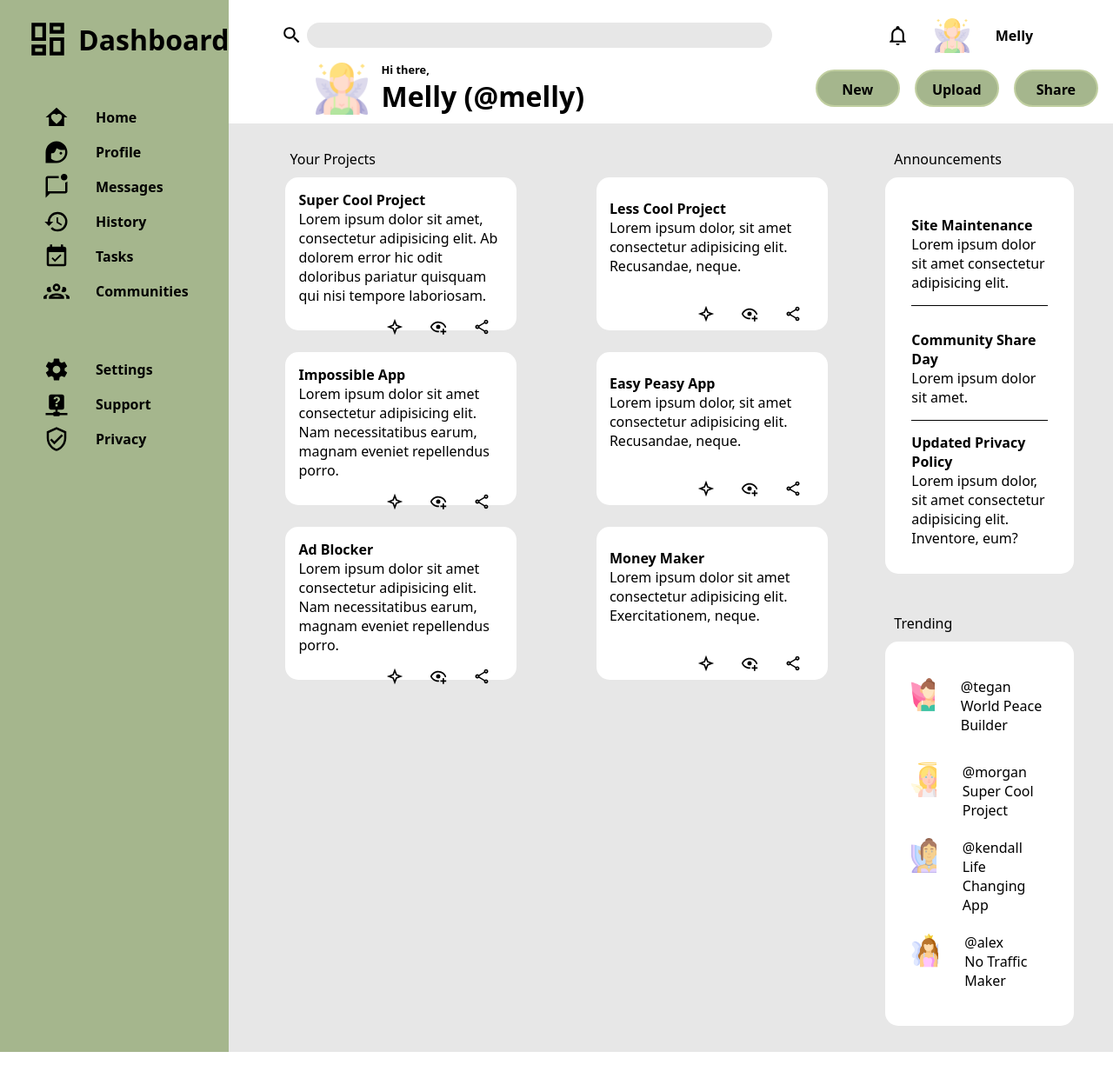
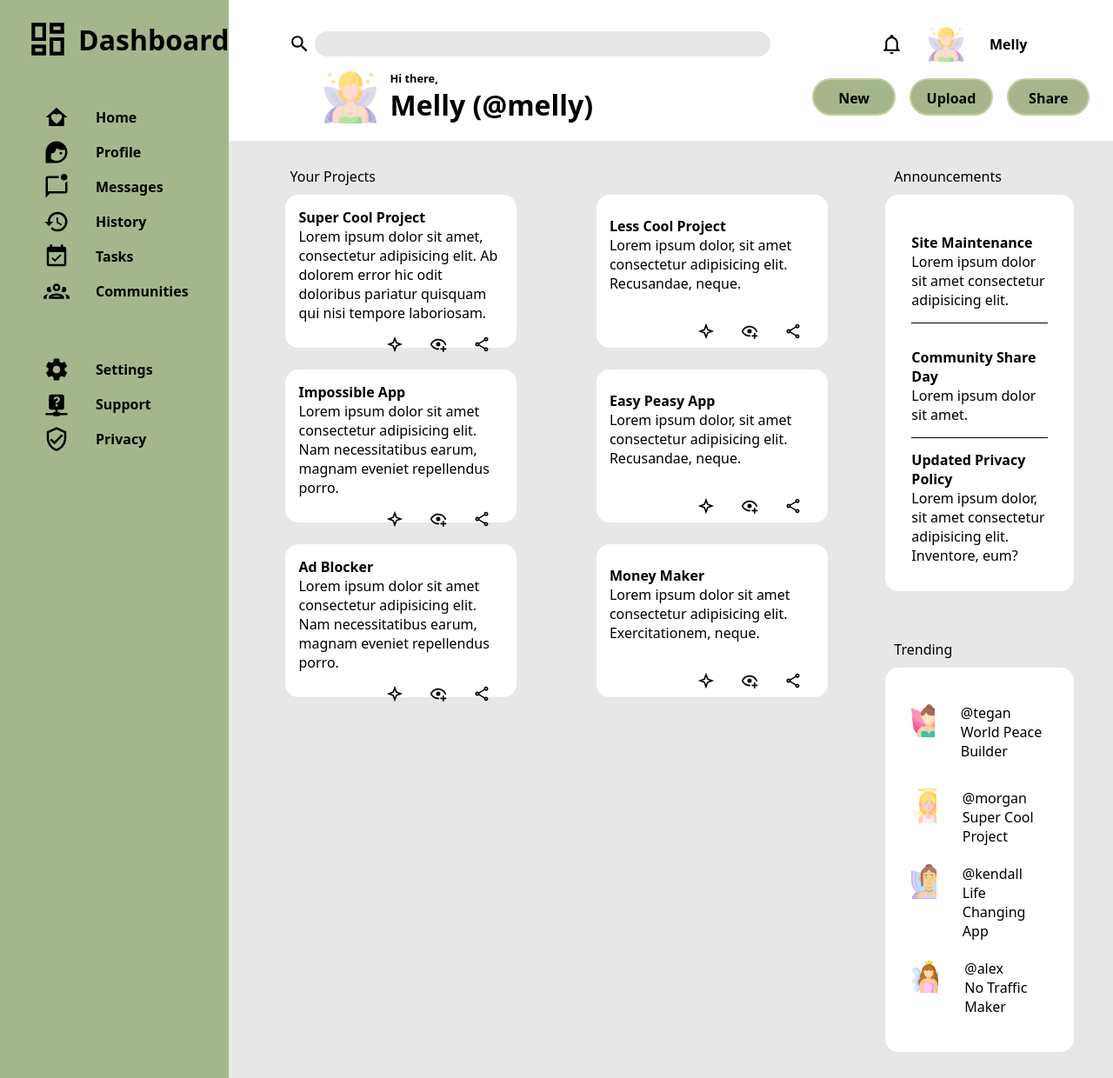
Before and after one commit to Melisa-t/dashboard-project, a plain HTML site: page index.html in a window 1280 px wide. Shown: the whole page at 87% size. Before the commit the page ends 1210 px from the top, so only its background shows below. Drawn offline with Linux system fonts and the light colour scheme.

Commit message:
fixed padding of header

```diff
--- a/style.css
+++ b/style.css
@@ -52,7 +52,7 @@
     display: grid;
     grid-template-rows: 1fr 1fr;
     background-color: white;
-    padding: 10px;
+    padding: 20px;
 }
 
 .main-content{
@@ -342,7 +342,7 @@ span{
 
 .trending-container{
     margin-right: 30px;
-    margin-top: 30px;
+    margin-top: 35px;
 }
 .trending-container > p {
     margin-bottom: 10px;
```
